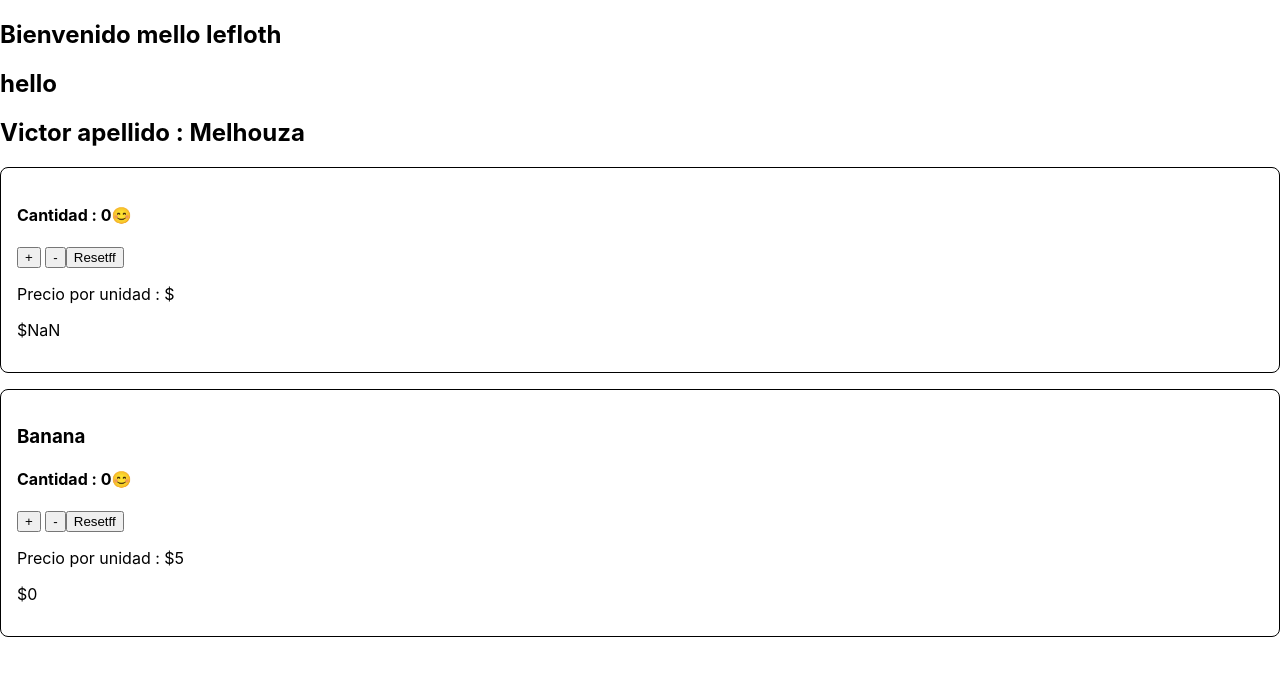
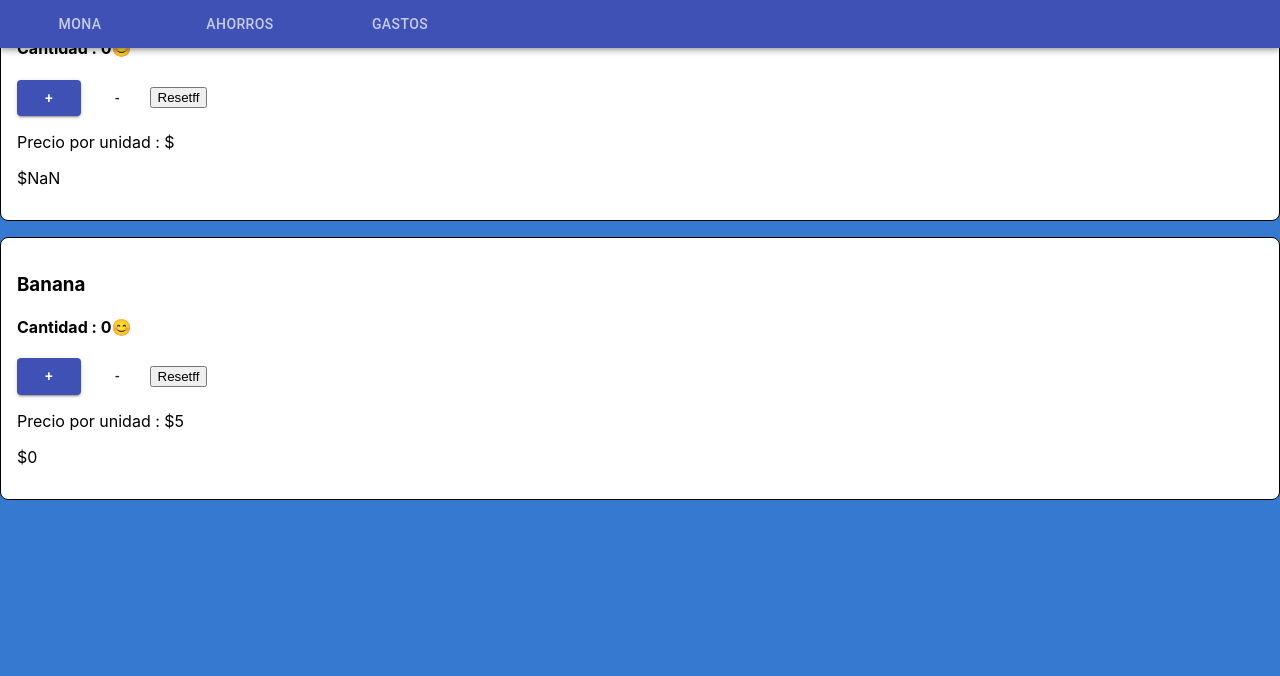
Before and after one commit to ferlefloth/proyecto01, a React (Create React App) app: page / in a window 1280 px wide. Shown: the top 676 px of the page. Built offline with nearby package versions, Linux system fonts and the light colour scheme.

Commit message:
Se hizo un cambio en el background color y estamos trabajando en realizar un componente nuevo

```diff
--- a/src/App.css
+++ b/src/App.css
@@ -1,5 +1,6 @@
 .App {
   text-align: center;
+
 }
 
 .App-logo {
@@ -22,6 +23,7 @@
   justify-content: center;
   font-size: calc(10px + 2vmin);
   color: white;
+
 }
 
 .App-link {
--- a/src/App.js
+++ b/src/App.js
@@ -2,8 +2,8 @@ import logo from './logo.svg';
 import './App.css';
 import { Component } from 'react';
 import Fruta from './components/Frutas'
-
-
+import {AppBar, Tabs, Tab} from '@material-ui/core/'
+import Background from './components/background/background'
 
 //También se puede laburar con componentes creados de diversas formas
 class Saludos extends Component{ constructor(){ super(); }
@@ -30,12 +30,20 @@ class App extends Component {
   render(){ // cuando se labura con clases tenemos que poner este tipo de function para que se haga el renderizado
       return( //Siempre se debe de retornar un JSX aquí adentro
         <div>
-          <h2>{prueba(this.nombre,this.apellido)}</h2>  {/*tambien podría usarse el this.nombre en ese caso  */}
-          <Saludos name="Victor" apellido="Melhouza"/>{/*Tambien se pueden hacer con PROPS*/}
+          <AppBar  >
+            <Tabs>
+              <Tab label="Mona" position="fixed"/>
+              <Tab label="Ahorros" position="fixed"/>
+              <Tab label="Gastos" position="fixed"/>
+            </Tabs>
+          </AppBar>
+
+          {/* <h2>{prueba(this.nombre,this.apellido)}</h2>  {/*tambien podría usarse el this.nombre en ese caso  */}
+          {/* <Saludos name="Victor" apellido="Melhouza"/>Tambien se pueden hacer con PROPS */}
 
           <Fruta />
           <Fruta name = "Banana" price='5'/>
-
+          <Background />
 
         </div>
       )
--- a/src/components/Frutas/Frutas.js
+++ b/src/components/Frutas/Frutas.js
@@ -1,4 +1,5 @@
 import React, {Component} from 'react';
+import Button from '@material-ui/core/Button'
 //Estilos dinámicos
 
 /*los ESTADOS: Es un objeto que representa el estado actual de un componente */
@@ -35,8 +36,8 @@ class Fruta extends Component {
 
           <h3>{this.props.name}</h3>
           <h4>Cantidad : {this.state.cantidad}😊</h4>     {/*//No es buena práctica tener eventos con flechas. el setState vuelve a renderizar SOLO lo que se modificó en el elemento dentro del DOM */}
-            <button onClick={this.sumar}>  + </button>   {/*El this.agregar no podría referirse al botón , hay que ponerle el  .bind para que el this.agregar funcione. se fuerza a que el this. agregar lo busque dentro de la clase y no dentro de el método agregar()*/}
-            <button onClick={this.restar}>  -  </button>
+            <Button onClick={this.sumar} variant="contained" color="primary">  + </Button>  {/*El this.agregar no podría referirse al botón , hay que ponerle el  .bind para que el this.agregar funcione. se fuerza a que el this. agregar lo busque dentro de la clase y no dentro de el método agregar()*/}
+            <Button onClick={this.restar} >  - </Button>
 
 
             <button onClick={this.reset.bind(this)}>  Resetff  </button> {/*"""""""FORMA 1 DE LOS BINDS""""""": De esta forma es un poco mas Sucio , pero está bien. Lo ideal es hacerlo dentro del constructor como se muestra en los de arriba*/ }
--- /dev/null
+++ b/src/components/background/background.js
@@ -0,0 +1,31 @@
+import React, { Component } from 'react'
+import CssBaseline from "@material-ui/core/CssBaseline";
+
+
+class Background extends Component {
+
+    // contructor(){
+    //     super();
+
+    // }
+
+    render(){
+
+
+
+        return(
+
+
+        <>
+
+        </>
+
+        )
+
+    }
+
+
+
+}
+
+export default Background;
--- a/src/index.css
+++ b/src/index.css
@@ -5,7 +5,10 @@ body {
     sans-serif;
   -webkit-font-smoothing: antialiased;
   -moz-osx-font-smoothing: grayscale;
+  background-color: #3579d1;
+
 }
+
 
 code {
   font-family: source-code-pro, Menlo, Monaco, Consolas, 'Courier New',
```
